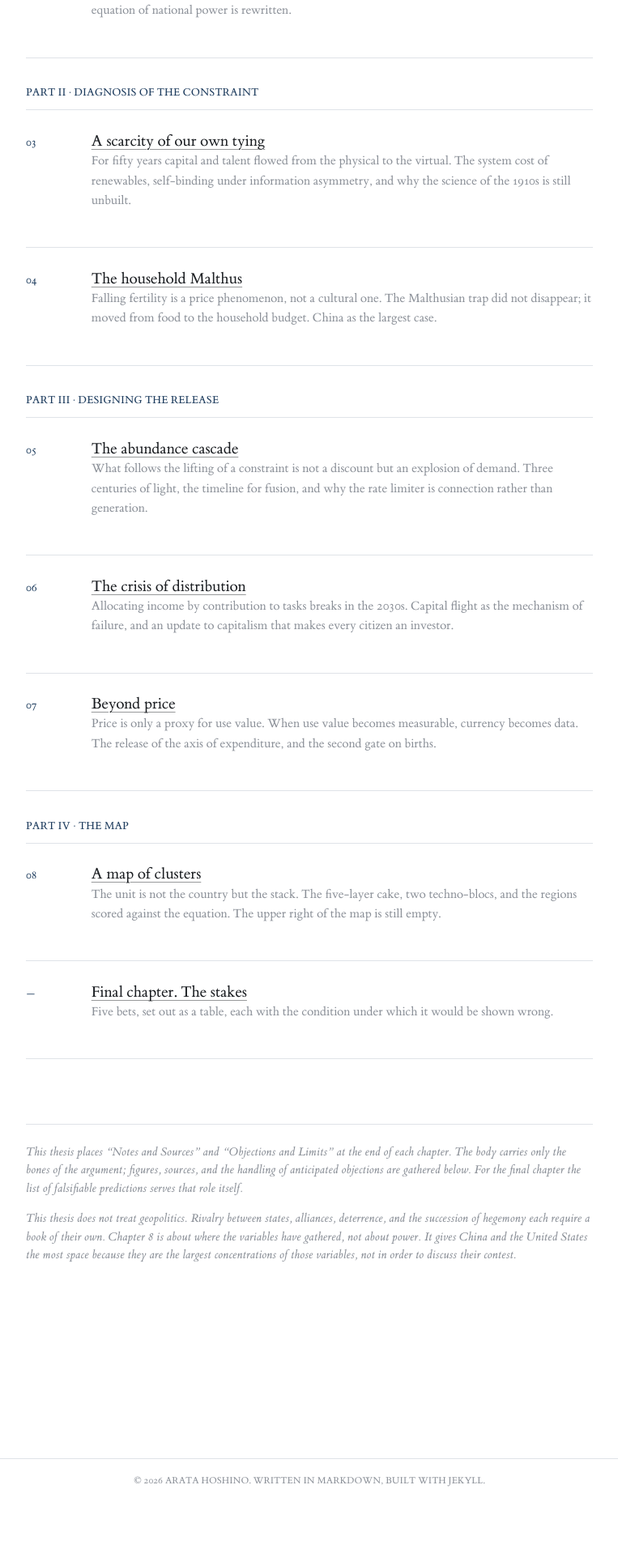
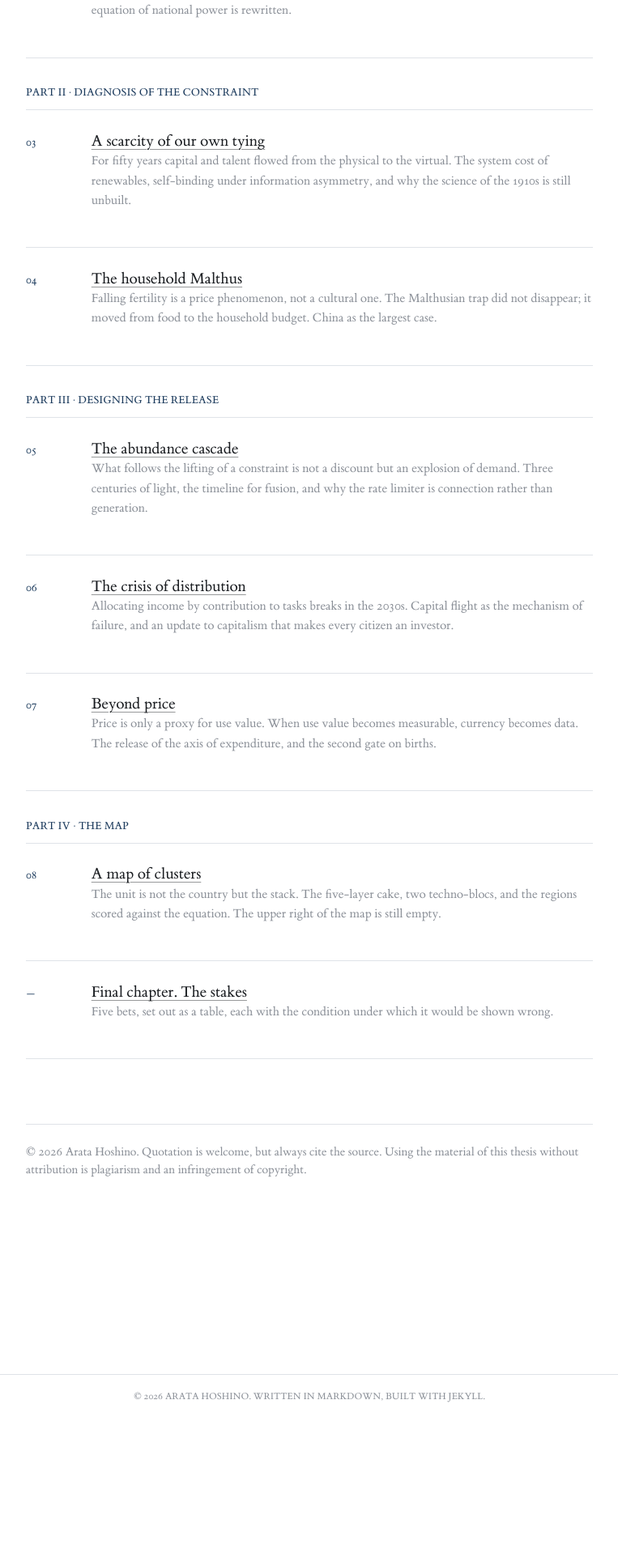
Before and after one commit to arata-hoshino/arata-hoshino.github.io, a Jekyll site: the page built from index.md, in a window 1280 px wide. Shown: the part 2513-4431 px from the top of the page at 81% size, without its empty margins (258-1021 px from the left). Built offline with Jekyll 4.4.1, drawn with Linux system fonts in a browser that asks for light colours; after the commit the page ends 4326 px from its top, so only the background shows below that.

Commit message:
Close the contents page on the terms of quotation
The two standing notes give way to the line the current draft closes on,
and the block loses its italic: it is a notice now, not an aside.

Co-Authored-By: Claude Opus 5 (1M context) <noreply@anthropic.com>

```diff
--- a/assets/css/style.css
+++ b/assets/css/style.css
@@ -653,8 +653,8 @@ main {
 
 /* --------------------------------------------------------- endnote
 
-   The two standing notes that close the front matter: how each chapter
-   is sourced, and what the thesis leaves alone.                       */
+   The line that closes the contents page: the terms on which the thesis
+   may be quoted.                                                       */
 
 .endnote {
   margin: clamp(3.5rem, 8vw, 5rem) 0 0;
@@ -662,7 +662,6 @@ main {
   border-top: 1px solid var(--rule);
   color: var(--muted);
   font-size: 0.88em;
-  font-style: italic;
 }
 
 .endnote p { margin: 0 0 1em; }
--- a/index.md
+++ b/index.md
@@ -140,14 +140,6 @@ companies whose fortunes turn over in a matter of months.
 </div>
 
 <div class="endnote">
-  <p>This thesis places “Notes and Sources” and “Objections and Limits” at the end of each
-  chapter. The body carries only the bones of the argument; figures, sources, and the handling of
-  anticipated objections are gathered below. For the final chapter the list of falsifiable
-  predictions serves that role itself.</p>
-
-  <p>This thesis does not treat geopolitics. Rivalry between states, alliances, deterrence, and
-  the succession of hegemony each require a book of their own. Chapter 8 is about where the
-  variables have gathered, not about power. It gives China and the United States the most space
-  because they are the largest concentrations of those variables, not in order to discuss their
-  contest.</p>
+  <p>© 2026 Arata Hoshino. Quotation is welcome, but always cite the source. Using the material
+  of this thesis without attribution is plagiarism and an infringement of copyright.</p>
 </div>
```
